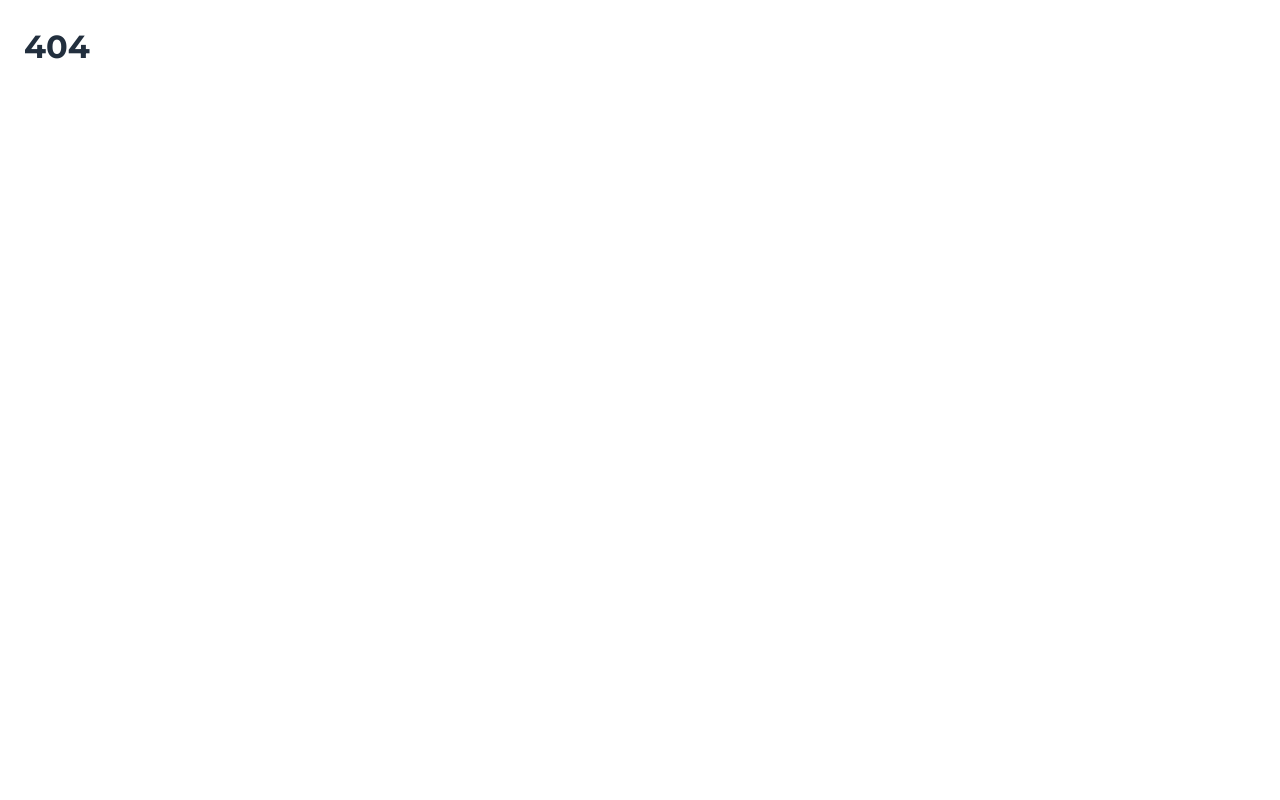
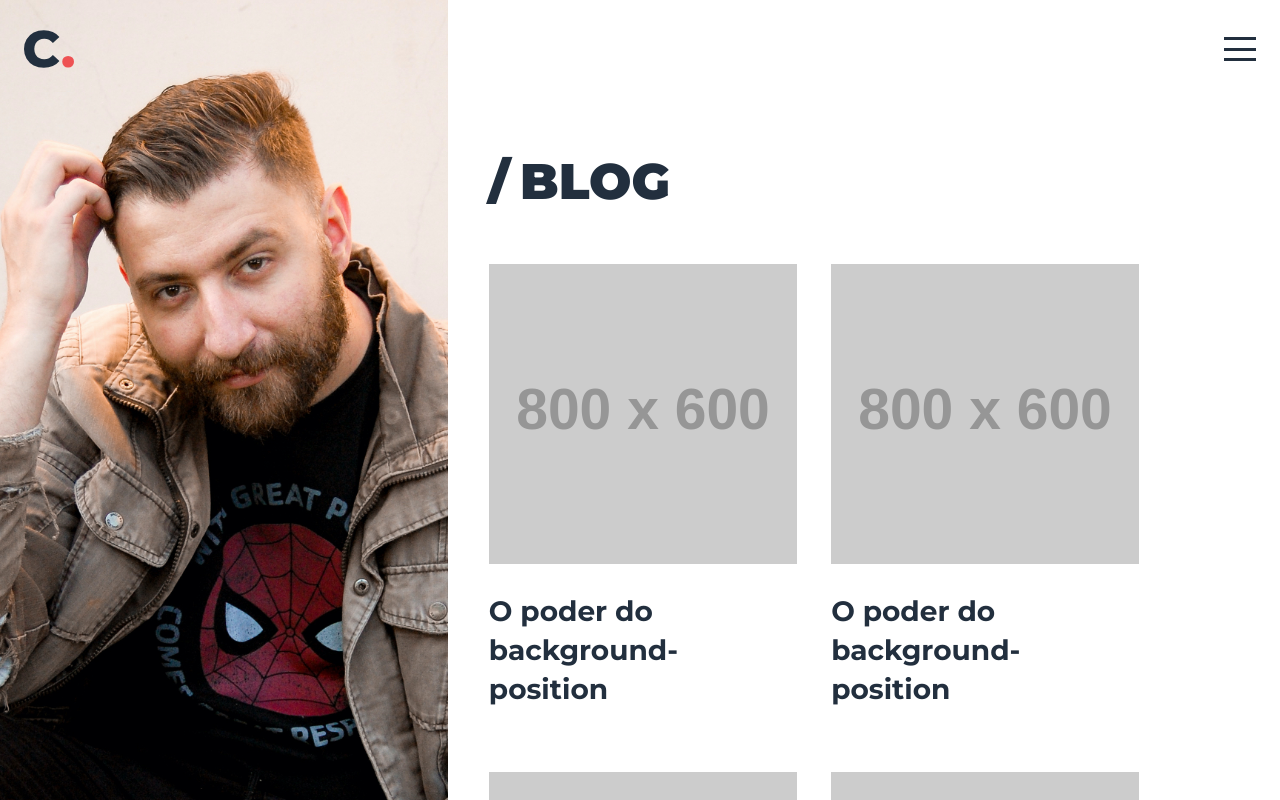
Before and after one commit to celsofabri/celsofabri-website, a Gatsby site: page /blog in a window 1280 px wide. Before the commit this address had no page. Built offline with nearby package versions, Linux system fonts and the light colour scheme; Gatsby itself is replaced by a stand-in of ours.

Commit message:
feat: create page list blog

```diff
--- a/src/assets/global/styled.js
+++ b/src/assets/global/styled.js
@@ -52,6 +52,7 @@ export const StyledContent = styled.article`
   a {
     display: inline-block;
     color: ${colors.gray400};
+    cursor: pointer;
 
     &:hover {
       color: ${colors.white};
--- a/src/components/Menu/index.js
+++ b/src/components/Menu/index.js
@@ -16,12 +16,12 @@ const Menu = ({ isMenuOpen }) => {
                     Trabalhos
                   </Link>
                 </StyledMenuItem>
-                <StyledMenuItem>
-                  <Link to="/blog" title="blog">
-                    Blog
-                  </Link>
-                </StyledMenuItem>
-              */}
+                */}
+        <StyledMenuItem>
+          <Link to="/blog" title="blog">
+            Blog
+          </Link>
+        </StyledMenuItem>
         <StyledMenuItem>
           <Link to="/contato" title="contato">
             Contato
--- /dev/null
+++ b/src/components/Post/index.js
@@ -0,0 +1,21 @@
+import React from 'react';
+import { Link } from 'gatsby';
+import { StyledPost, StyledImage } from './styled';
+
+const Post = () => {
+  return (
+    <StyledPost>
+      <Link to="/" title="Título do post">
+        <StyledImage>
+          <img
+            src="https://via.placeholder.com/800x600"
+            alt="Título do post"
+          />
+        </StyledImage>
+        <h3>O poder do background-position</h3>
+      </Link>
+    </StyledPost>
+  );
+};
+
+export default Post;
--- /dev/null
+++ b/src/components/Post/styled.js
@@ -0,0 +1,48 @@
+import styled from 'styled-components';
+import { colors } from 'assets/global/tokens';
+
+export const StyledPost = styled.div`
+  display: inline-block;
+  max-width: 45%;
+  margin: 2.5%;
+
+  a {
+    display: inline-block;
+    text-decoration: none;
+
+    h3 {
+      font-size: 28px;
+      font-weight: 700;
+      line-height: 1.4;
+    }
+
+    &:hover {
+      color: inherit;
+      background-color: inherit;
+
+      h3 {
+        color: ${colors.blue400};
+      }
+
+      img {
+        transform: scale(2);
+        transform: scale3d(2, 2, 2);
+      }
+    }
+  }
+`;
+
+export const StyledImage = styled.div`
+  display: block;
+  width: 100%;
+  height: 300px;
+  overflow: hidden;
+
+  img {
+    display: block;
+    width: 100%;
+    height: 300px;
+    object-fit: cover;
+    transition: all 60s ease-out;
+  }
+`;
--- /dev/null
+++ b/src/pages/blog.js
@@ -0,0 +1,14 @@
+import React from 'react';
+import Blog from 'templates/Blog';
+import Header from 'components/Header';
+
+const BlogPage = () => {
+  return (
+    <React.Fragment>
+      <Header />
+      <Blog />
+    </React.Fragment>
+  );
+};
+
+export default BlogPage;
--- /dev/null
+++ b/src/templates/Blog/index.js
@@ -0,0 +1,37 @@
+import React from 'react';
+import Post from 'components/Post';
+import {
+  StyledPage,
+  StyledSidebar,
+  StyledContent,
+  StyledTitle
+} from 'assets/global/styled';
+import { StyledPosts } from './styled';
+import ImageCelsoFabri from 'assets/images/home/img-celsofabri.jpg';
+import ImageCelsoFabri2x from 'assets/images/home/img-celsofabri@2x.jpg';
+
+const Contact = () => {
+  return (
+    <StyledPage>
+      <StyledSidebar>
+        <img
+          src={ImageCelsoFabri}
+          srcset={ImageCelsoFabri2x}
+          alt="Celso Fabri Junior"
+        />
+      </StyledSidebar>
+      <StyledContent>
+        <StyledTitle>Blog</StyledTitle>
+        <StyledPosts>
+          <Post />
+          <Post />
+          <Post />
+          <Post />
+          <Post />
+        </StyledPosts>
+      </StyledContent>
+    </StyledPage>
+  );
+};
+
+export default Contact;
--- /dev/null
+++ b/src/templates/Blog/styled.js
@@ -0,0 +1,9 @@
+import styled from 'styled-components';
+
+export const StyledPosts = styled.div`
+  display: flex;
+  justify-content: space-between;
+  align-items: flex-start;
+  flex-wrap: wrap;
+  margin: -2.5%;
+`;
```
